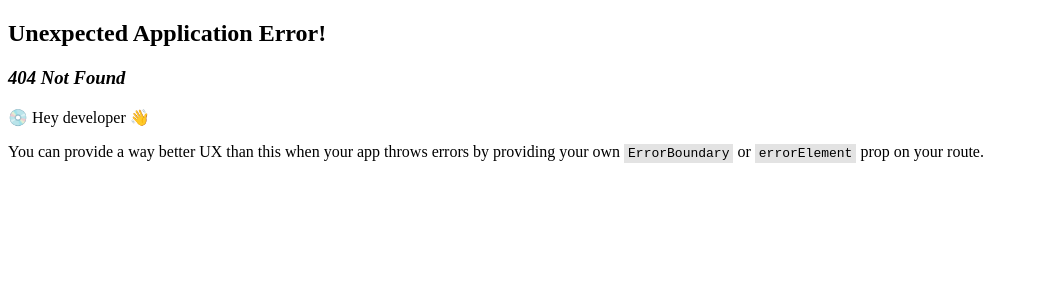
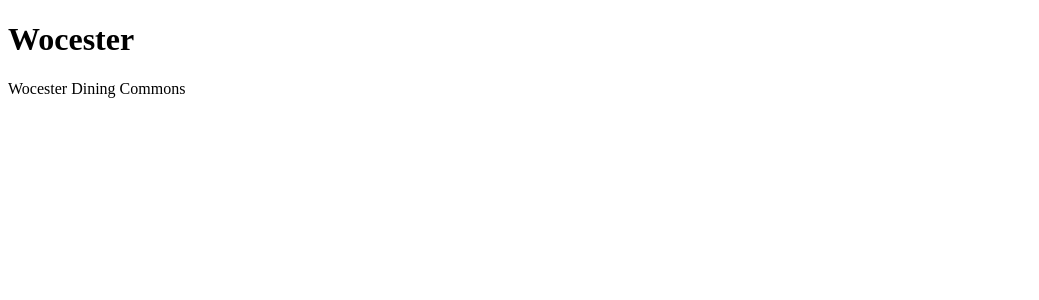
Before and after one commit to khazixi/Seatfinder, a React (Vite) app: page /wocester in a window 1280 px wide. Before the commit this address had no page. Shown: the top 300 px of the page, without its empty margins (0-1039 px from the left). Built offline with nearby package versions, Linux system fonts and the light colour scheme.

Commit message:
Links to Dining Halls

```diff
--- /dev/null
+++ b/src/routes/Berkshire.tsx
@@ -0,0 +1,10 @@
+export default function Wocester() {
+  return (
+    <>
+      <h1> Wocester </h1>
+
+      <p> Wocester Dining Commons </p>
+    </>
+  )
+
+}
--- /dev/null
+++ b/src/routes/Franklin.tsx
@@ -0,0 +1,10 @@
+export default function Franklin() {
+  return (
+    <>
+      <h1> Franklin </h1>
+
+      <p> Franklin Dining Commons </p>
+    </>
+  )
+
+}
--- /dev/null
+++ b/src/routes/Hampsire.tsx
@@ -0,0 +1,10 @@
+export default function Hampshire() {
+  return (
+    <>
+      <h1> Hampshire </h1>
+
+      <p> Hampshire Dining Commons </p>
+    </>
+  )
+
+}
--- a/src/routes/Root.tsx
+++ b/src/routes/Root.tsx
@@ -20,10 +20,9 @@ function Root() {
       <p>
         {
           getHall !== "" ?
-            <Link to={"/"}> {getHall}</Link>
+            <Link to={"/" + getHall}> {getHall}</Link>
             : ""
         }
-
       </p>
     </>
   )
--- /dev/null
+++ b/src/routes/Wocester.tsx
@@ -0,0 +1,10 @@
+export default function Wocester() {
+  return (
+    <>
+      <h1> Wocester </h1>
+
+      <p> Wocester Dining Commons </p>
+    </>
+  )
+
+}
```
Also changed, not shown: src/main.tsx (+22 -2 lines).
